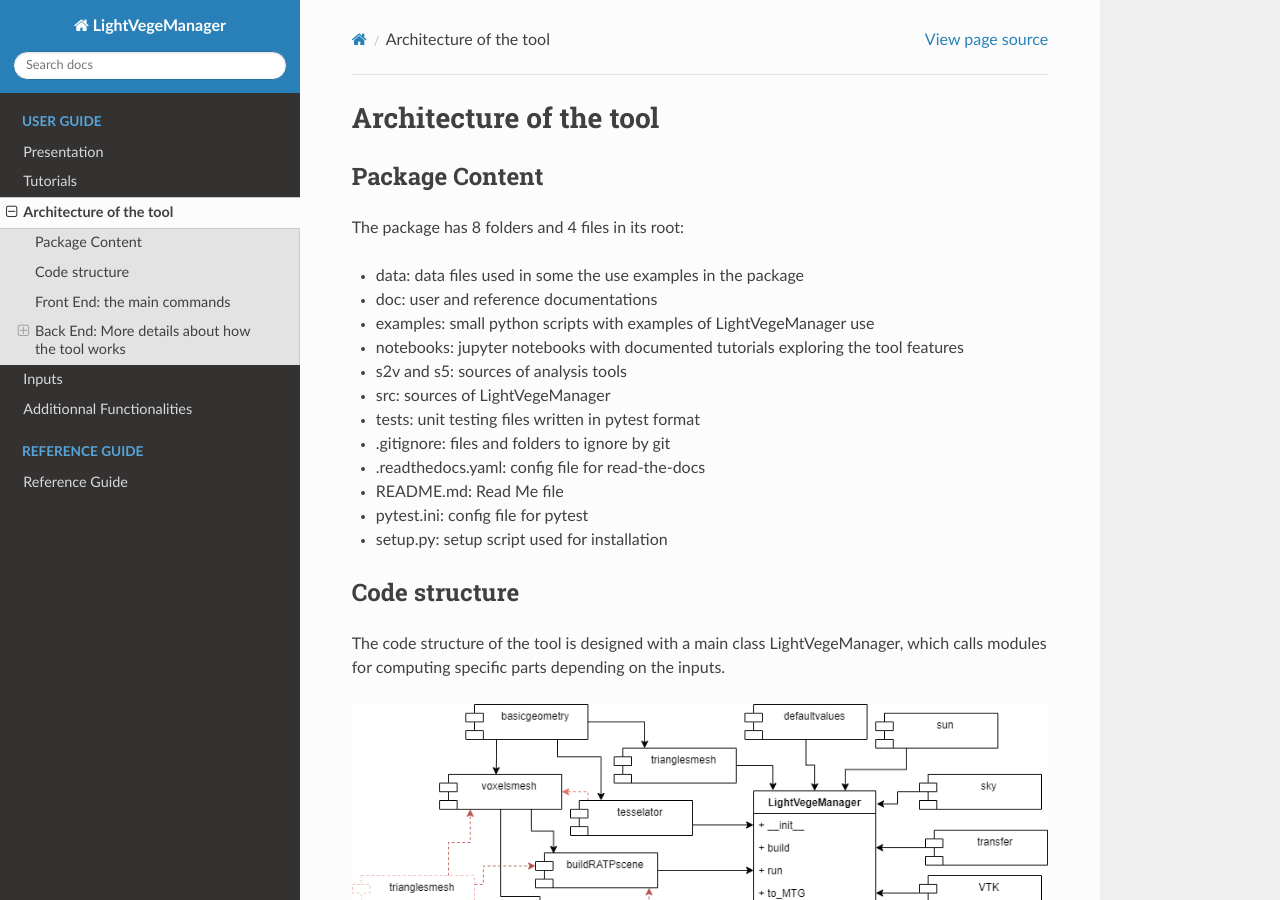
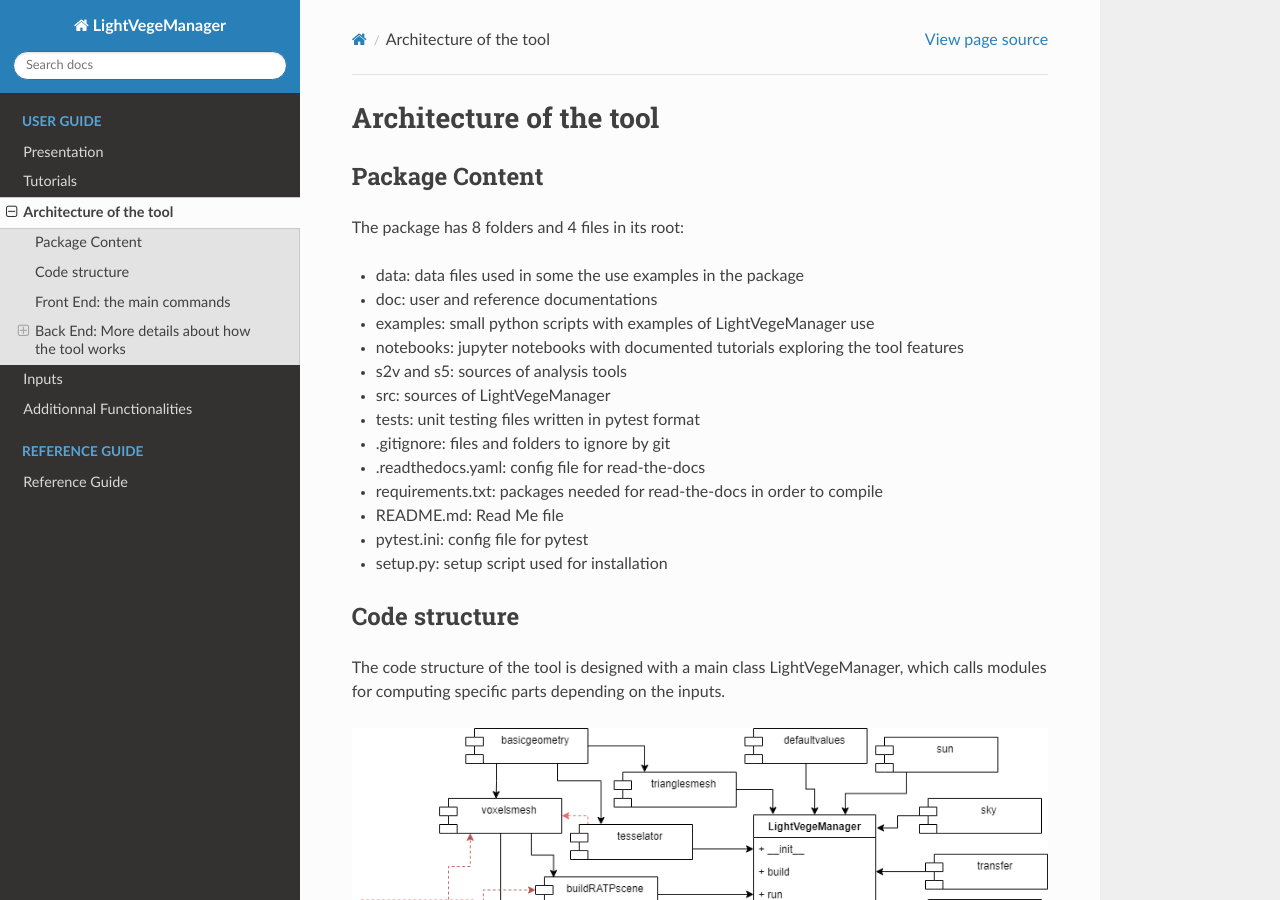
Before and after one commit to openalea-incubator/lightvegemanager, a Sphinx documentation site: the page built from doc/architecture.rst, in a window 1280 px wide and 900 px high. Built offline with Sphinx 7.4.7 and the Read the Docs theme 2.0.0, drawn with Linux system fonts in a browser that asks for light colours.

Commit message:
modify readthedocs config

```diff
--- a/doc/architecture.rst
+++ b/doc/architecture.rst
@@ -27,6 +27,8 @@ The package has 8 folders and 4 files in its root:
 - .gitignore: files and folders to ignore by git
 
 - .readthedocs.yaml: config file for read-the-docs
+
+- requirements.txt: packages needed for read-the-docs in order to compile
 
 - README.md: Read Me file
 
```
